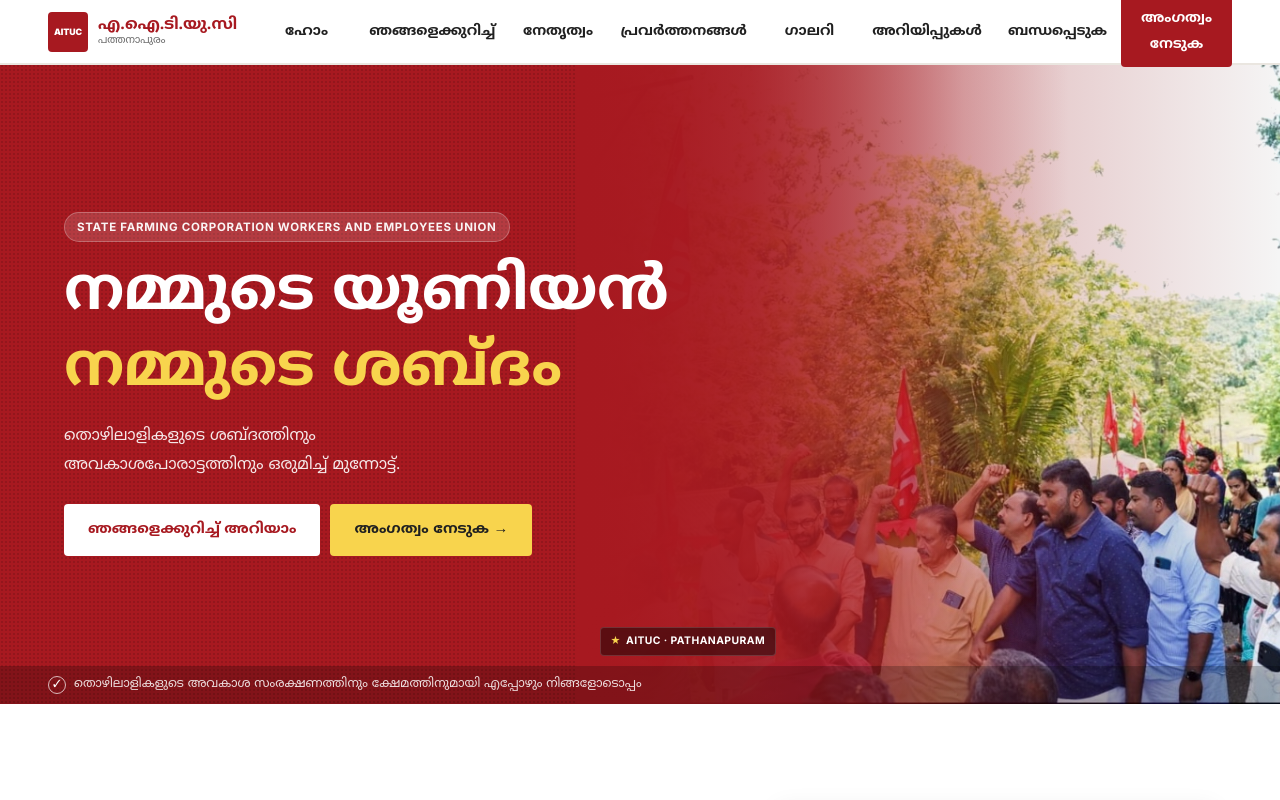
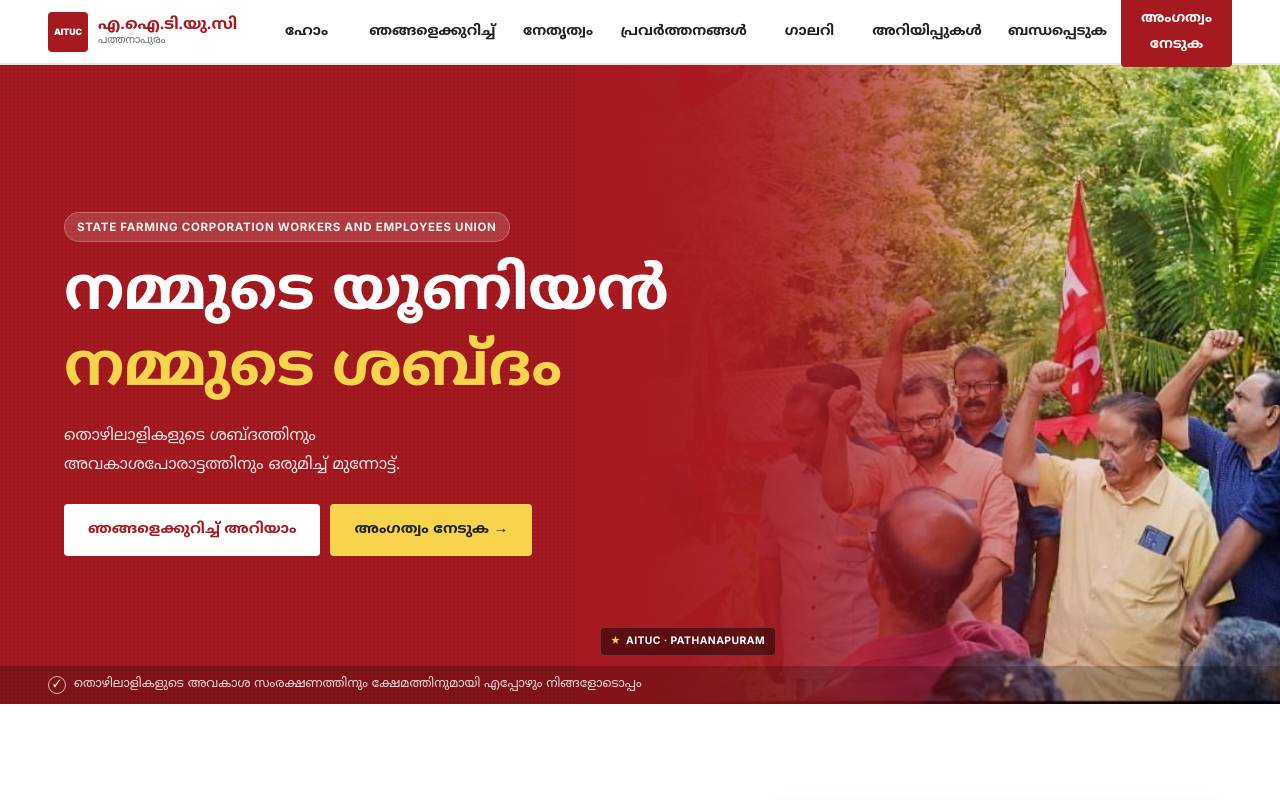
Before and after one commit to nehabmuhammed/AIUTC-PATHANAPURAM, a React (Vite) app: page / in a window 1280 px wide. Shown: the top 800 px of the page. Built offline with nearby package versions, Linux system fonts and the light colour scheme; grey boxes are pictures that could not be loaded.

Commit message:
chore(hero): replace hero image with wide cropped photo and adjust focal position

```diff
--- a/src/index.css
+++ b/src/index.css
@@ -411,9 +411,9 @@ ul {
   width: 100%;
   height: 100%;
   object-fit: cover;
-  object-position: center 42%;
+  object-position: center 38%;
   display: block;
-  filter: contrast(1.06) saturate(1.08) brightness(0.96);
+  filter: contrast(1.06) saturate(1.08) brightness(0.97);
   transition: transform 0.6s ease;
 }
 
```
Also changed, not shown: public/images/hero-aituc.jpg.
